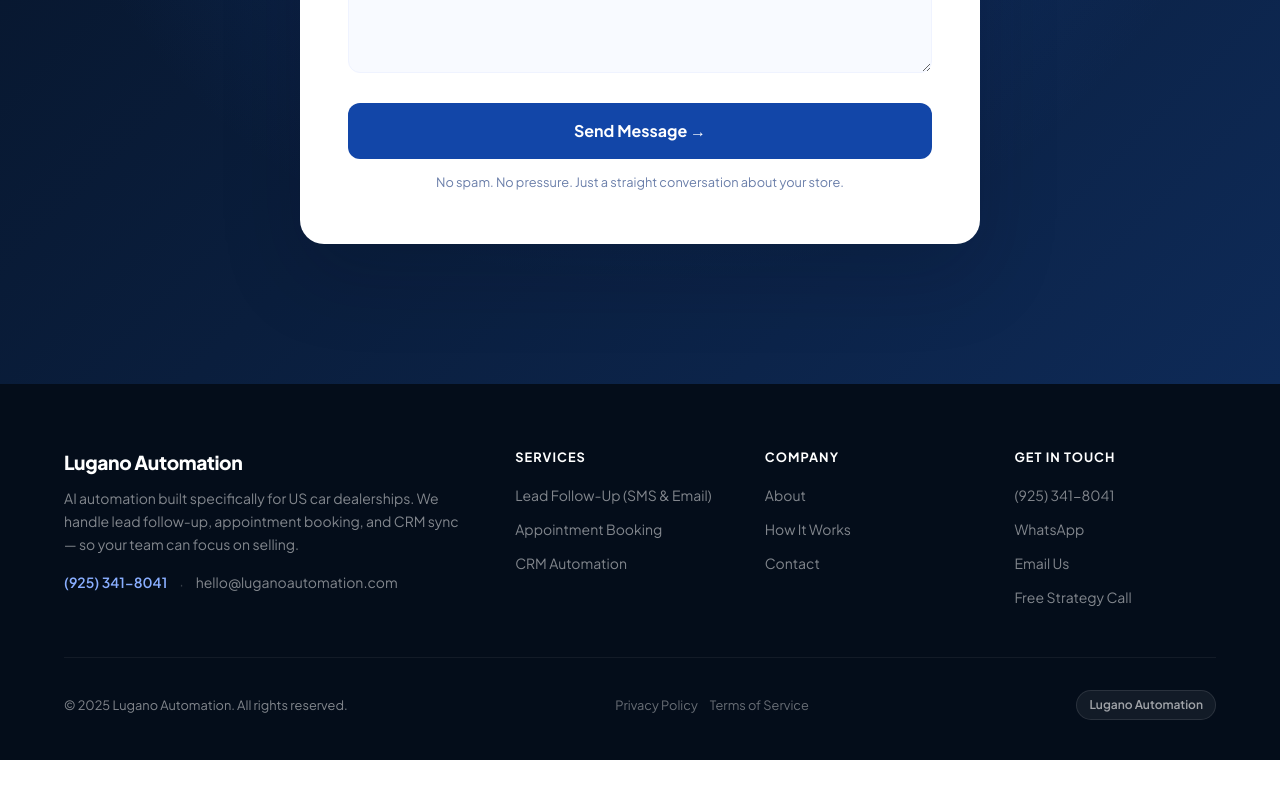
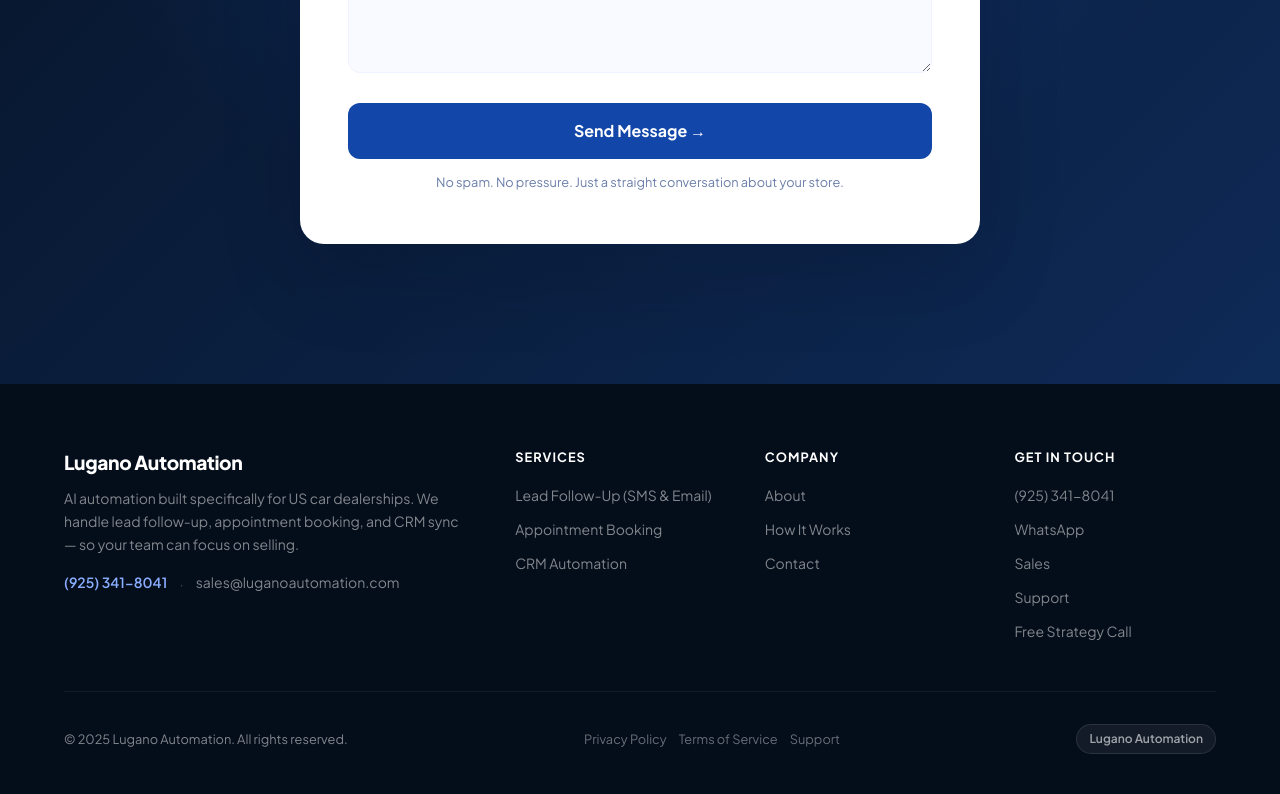
Before and after one commit to SolariAutomation/lugano-landing, a Next.js app: page / in a window 1280 px wide. Shown: the part 6006-6800 px from the top of the page. Before the commit the page ends 6766 px from the top, so only its background shows below. Built offline with nearby package versions, Linux system fonts and the light colour scheme.

Commit message:
Contact form → sales@, support link in footer, fix Privacy/Terms links

```diff
--- a/app/api/contact/route.ts
+++ b/app/api/contact/route.ts
@@ -13,7 +13,7 @@
   try {
     await resend.emails.send({
       from: `Lugano Automation <${process.env.RESEND_FROM_EMAIL || 'noreply@mail.luganoautomation.com'}>`,
-      to: ['hello@luganoautomation.com'],
+      to: ['sales@luganoautomation.com'],
       replyTo: email,
       subject: `New inquiry: ${dealership} — ${firstName} ${lastName}`,
       text: `New contact form submission from luganoautomation.com
--- a/app/page.tsx
+++ b/app/page.tsx
@@ -467,7 +467,7 @@
             <div style={{marginTop:16,display:"flex",gap:12,flexWrap:"wrap"}}>
               <a href="tel:9253418041" style={{color:"var(--blue-200)",textDecoration:"none",fontSize:".875rem",fontWeight:600}}>(925) 341-8041</a>
               <span style={{color:"rgba(255,255,255,0.2)"}}>·</span>
-              <a href="mailto:hello@luganoautomation.com" style={{color:"rgba(255,255,255,0.5)",textDecoration:"none",fontSize:".875rem"}}>hello@luganoautomation.com</a>
+              <a href="mailto:sales@luganoautomation.com" style={{color:"rgba(255,255,255,0.5)",textDecoration:"none",fontSize:".875rem"}}>sales@luganoautomation.com</a>
             </div>
           </div>
           <div>
@@ -485,15 +485,16 @@
           <div>
             <h4 style={{fontSize:".8rem",fontWeight:700,letterSpacing:".08em",textTransform:"uppercase",color:"var(--white)",marginBottom:16}}>Get in Touch</h4>
             <ul style={{listStyle:"none",display:"flex",flexDirection:"column",gap:10}}>
-              {[["tel:9253418041","(925) 341-8041"],["https://wa.me/19253418041","WhatsApp"],["mailto:hello@luganoautomation.com","Email Us"],["#contact","Free Strategy Call"]].map(([href,label]) => <li key={label}><a href={href} style={{color:"rgba(255,255,255,0.5)",textDecoration:"none",fontSize:".875rem"}}>{label}</a></li>)}
+              {[["tel:9253418041","(925) 341-8041"],["https://wa.me/19253418041","WhatsApp"],["mailto:sales@luganoautomation.com","Sales"],["mailto:support@luganoautomation.com","Support"],["#contact","Free Strategy Call"]].map(([href,label]) => <li key={label}><a href={href} style={{color:"rgba(255,255,255,0.5)",textDecoration:"none",fontSize:".875rem"}}>{label}</a></li>)}
             </ul>
           </div>
         </div>
         <div style={{paddingTop:32,display:"flex",justifyContent:"space-between",alignItems:"center",flexWrap:"wrap",gap:12}}>
           <p style={{fontSize:".8rem"}}>© 2025 Lugano Automation. All rights reserved.</p>
           <div style={{display:"flex",gap:12}}>
-            <a href="#" style={{color:"rgba(255,255,255,0.4)",textDecoration:"none",fontSize:".8rem"}}>Privacy Policy</a>
-            <a href="#" style={{color:"rgba(255,255,255,0.4)",textDecoration:"none",fontSize:".8rem"}}>Terms of Service</a>
+            <a href="/privacy" style={{color:"rgba(255,255,255,0.4)",textDecoration:"none",fontSize:".8rem"}}>Privacy Policy</a>
+            <a href="/terms" style={{color:"rgba(255,255,255,0.4)",textDecoration:"none",fontSize:".8rem"}}>Terms of Service</a>
+            <a href="mailto:support@luganoautomation.com" style={{color:"rgba(255,255,255,0.4)",textDecoration:"none",fontSize:".8rem"}}>Support</a>
           </div>
           <span style={{background:"rgba(255,255,255,0.06)",border:"1px solid rgba(255,255,255,0.1)",color:"rgba(255,255,255,0.6)",fontSize:".75rem",fontWeight:600,padding:"5px 12px",borderRadius:100}}>Lugano Automation</span>
         </div>
```
